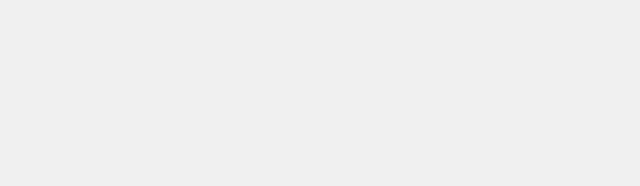
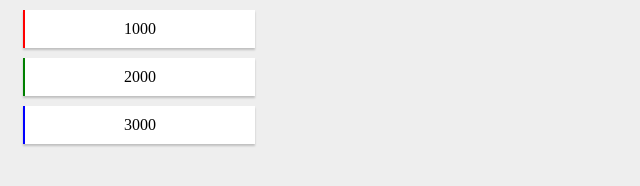
Before and after one commit to AdrianLinares/workspace, a plain HTML site: page html_css/16_Ejercicio 4/index.html in a window 1280 px wide. Shown: the whole page, without its empty margins (0-640 px from the left). Drawn offline with Linux system fonts and the light colour scheme.

Commit message:
52. Ejercicio

```diff
--- a/html_css/15_sombras/main.css
+++ /dev/null
@@ -1,3 +0,0 @@
-body { /* Estilo del body*/
-    background-color: #eee;
-}
--- /dev/null
+++ b/html_css/15_sombras_transform_transition/main.css
@@ -0,0 +1,28 @@
+body { /* Estilo del body*/
+    background-color: #eee;
+}
+
+.box {
+    box-shadow: 2px 2px 5px grey inset;
+
+}
+
+.text {
+    position: relative;
+    left: 50px;
+    top: 50px;
+    width: 300px;
+    height: 120px;
+    background-color: white;
+    color: red;
+    box-shadow: 1px 2px 2px rgba(0, 0, 0, 0.5);
+    text-shadow: 2px 1px 2px rgba(0, 0, 0, 0.9);
+    transform: skew(-15deg);
+    transition: 0.3s;
+    transition-delay: 0.5s;
+}
+
+.text:hover {
+    transform: scale(1.05, 1.05);
+    background-color: grey;
+}
--- a/html_css/15_sombras/index.html
+++ b/html_css/16_Ejercicio 4/index.html
@@ -8,6 +8,8 @@
     <link rel="stylesheet" href="main.css" type="text/css">
 </head>
 <body>
-
+    <div class="box red">1000</div>
+    <div class="box green">2000</div>
+    <div class="box blue">3000</div>
 </body>
 </html>
--- /dev/null
+++ b/html_css/16_Ejercicio 4/main.css
@@ -0,0 +1,37 @@
+body { /* Estilo del body*/
+    background-color: #eee;
+}
+
+.box {
+    background-color: white;
+    box-shadow: 0px 2px 2px rgba(0, 0, 0, 0.2);
+    margin: 10px 15px;
+    width: 200px;
+    padding: 10px 15px;
+    text-align: center;
+    transition: 0.3s;
+}
+
+.red {
+    border-left: solid 2px red;
+}
+
+.red:hover {
+    transform: scale(1.05, 1.05);
+}
+
+.green {
+    border-left: solid 2px green;
+}
+
+.green:hover {
+    box-shadow: 0px 2px 8px rgba(0, 0, 0, 0.2);
+}
+
+.blue {
+    border-left: solid 2px blue;
+}
+
+.blue:hover {
+    background-color: #eef;
+}
```
Also changed, not shown: html_css/15_sombras_transform_transition/index.html (added, +18 -0 lines).
